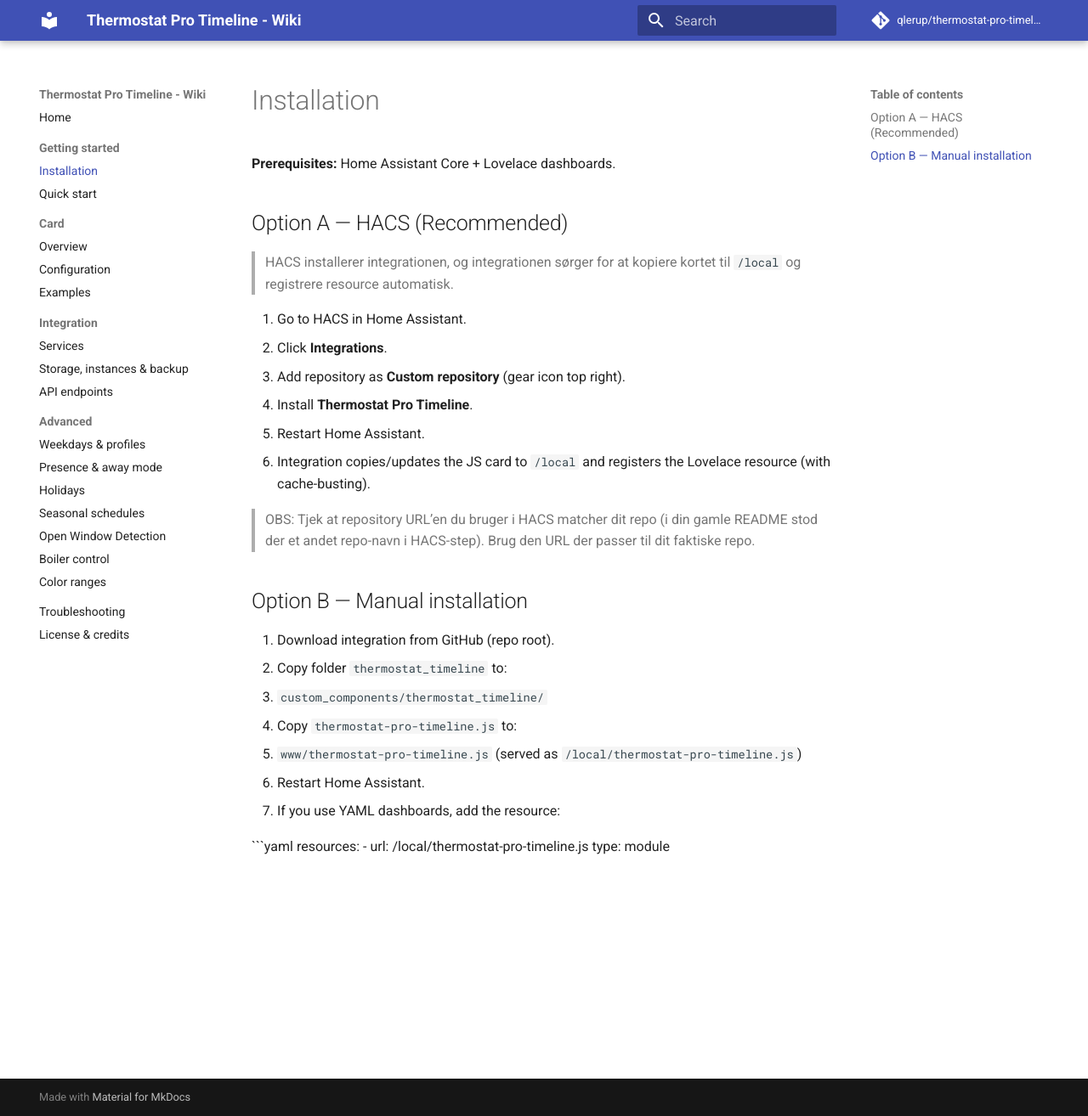
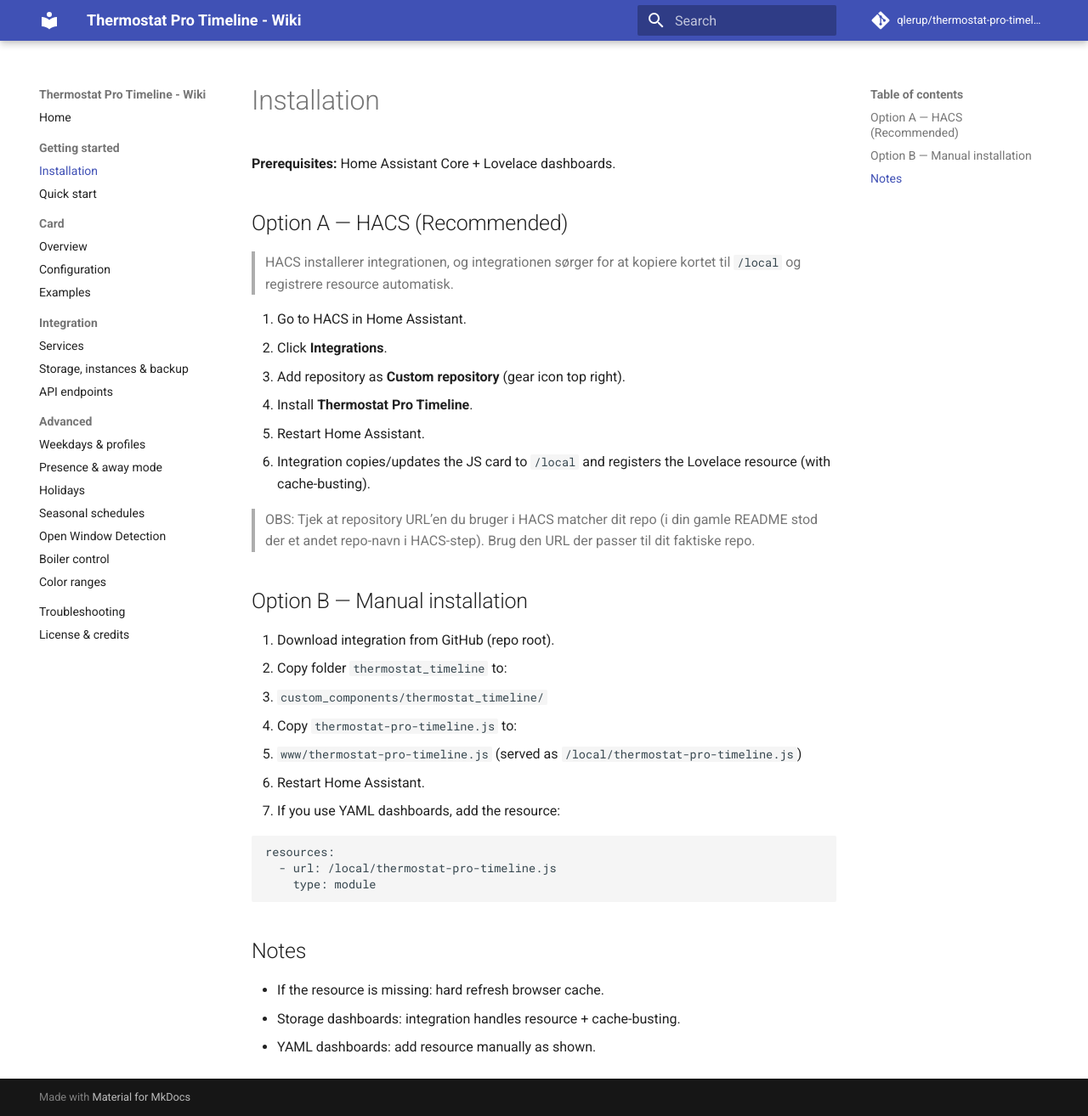
Before and after one commit to qlerup/this-is-a-testing-repo, an MkDocs documentation site: the page built from docs/getting-started/installation.md, in a window 1280 px wide and 1314 px high. Shown: the whole window at 85% size. Built offline with MkDocs 1.6.1 and Material for MkDocs 9.7.7, drawn with Linux system fonts in a browser that asks for light colours; comment, search, counter and statistics services are not loaded.

Commit message:
Update installation.md

````diff
--- a/docs/getting-started/installation.md
+++ b/docs/getting-started/installation.md
@@ -29,3 +29,8 @@
 resources:
   - url: /local/thermostat-pro-timeline.js
     type: module
+```
+## Notes
+- If the resource is missing: hard refresh browser cache.
+- Storage dashboards: integration handles resource + cache-busting.
+- YAML dashboards: add resource manually as shown.
````
